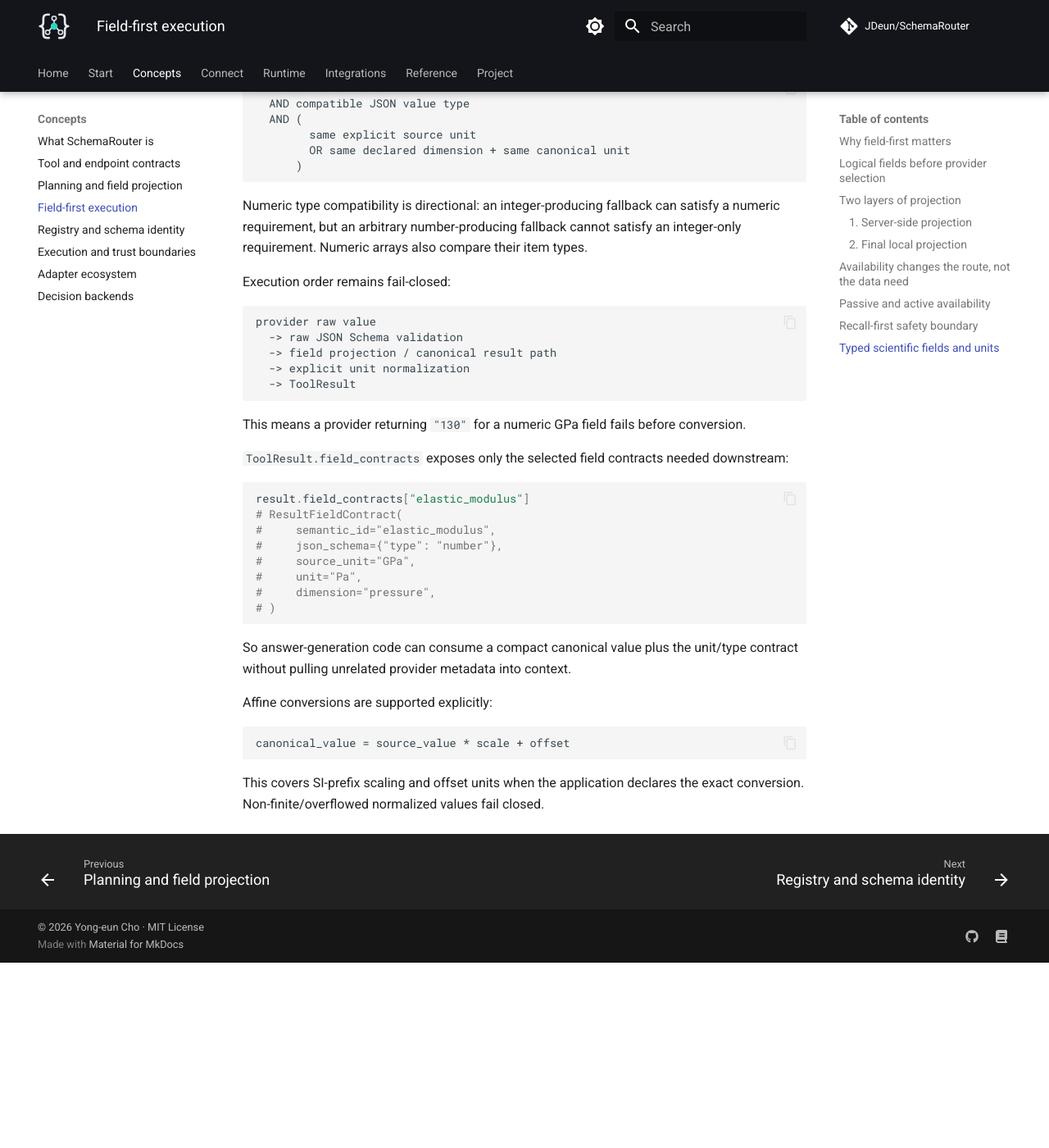
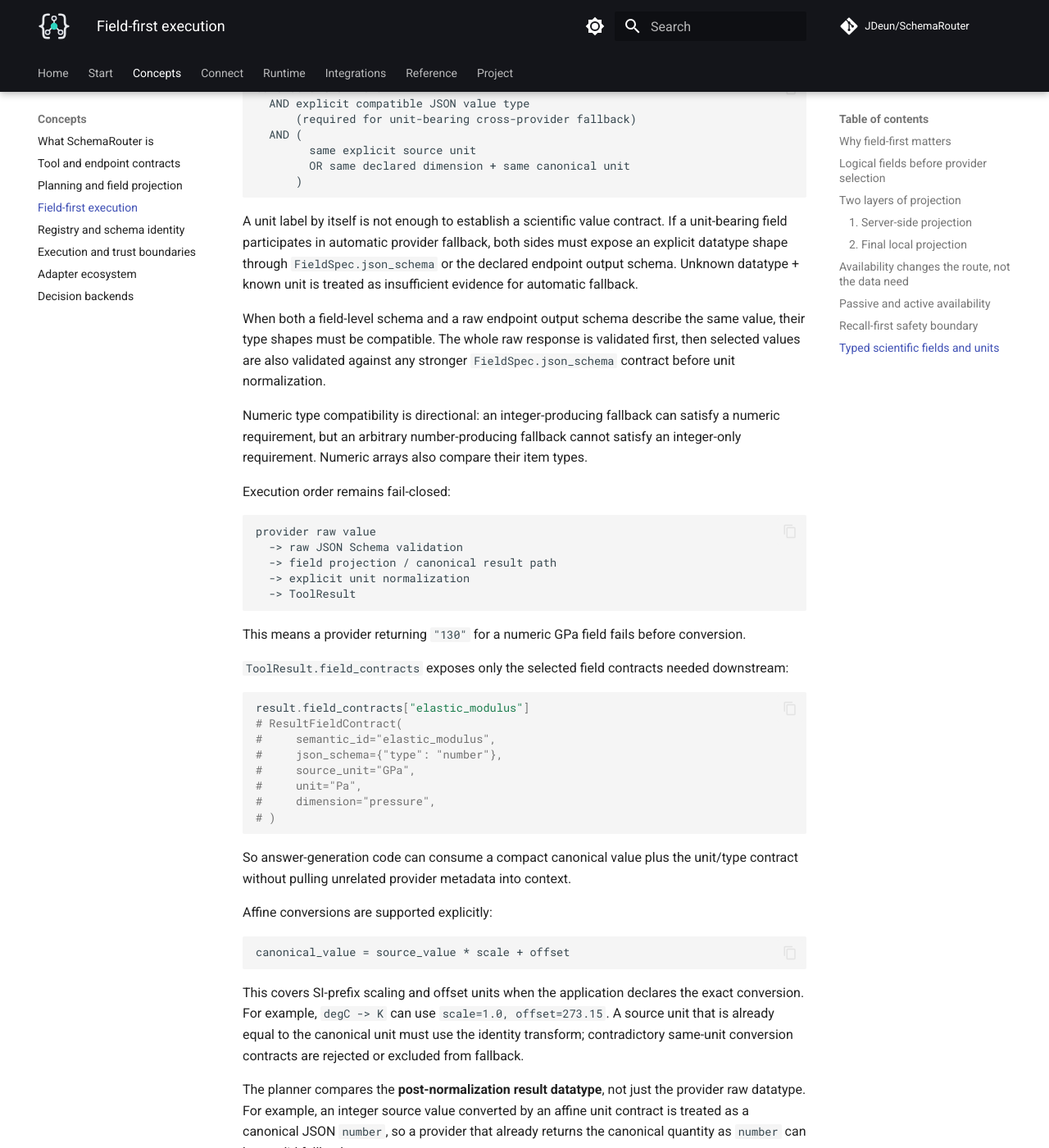
Before and after one commit to JDeun/SchemaRouter, an MkDocs documentation site: the page built from docs/concepts/field-first-execution.md, in a window 1280 px wide and 1400 px high, scrolled down 4433 px. Shown: the whole window at 82% size. Built offline with MkDocs 1.6.1 and Material for MkDocs 9.7.7, drawn with Linux system fonts in a browser that asks for light colours; comment, search, counter and statistics services are not loaded; before the commit the page ends 5607 px from its top, so only the background shows below that; some of the changed text lies outside the part shown.

Commit message:
docs: clarify strict datatype and unit fallback contracts

````diff
--- a/docs/concepts/field-first-execution.md
+++ b/docs/concepts/field-first-execution.md
@@ -191,12 +191,22 @@ Fallback compatibility is conservative:
 
 ```text
 same semantic field
-  AND compatible JSON value type
+  AND explicit compatible JSON value type
+      (required for unit-bearing cross-provider fallback)
   AND (
         same explicit source unit
         OR same declared dimension + same canonical unit
       )
 ```
+
+A unit label by itself is not enough to establish a scientific value contract. If a unit-bearing
+field participates in automatic provider fallback, both sides must expose an explicit datatype
+shape through `FieldSpec.json_schema` or the declared endpoint output schema. Unknown datatype +
+known unit is treated as insufficient evidence for automatic fallback.
+
+When both a field-level schema and a raw endpoint output schema describe the same value, their type
+shapes must be compatible. The whole raw response is validated first, then selected values are also
+validated against any stronger `FieldSpec.json_schema` contract before unit normalization.
 
 Numeric type compatibility is directional: an integer-producing fallback can satisfy a numeric
 requirement, but an arbitrary number-producing fallback cannot satisfy an integer-only requirement.
@@ -237,4 +247,15 @@ canonical_value = source_value * scale + offset
 ```
 
 This covers SI-prefix scaling and offset units when the application declares the exact conversion.
-Non-finite/overflowed normalized values fail closed.
+For example, `degC -> K` can use `scale=1.0, offset=273.15`. A source unit that is already equal
+to the canonical unit must use the identity transform; contradictory same-unit conversion contracts
+are rejected or excluded from fallback.
+
+The planner compares the **post-normalization result datatype**, not just the provider raw datatype.
+For example, an integer source value converted by an affine unit contract is treated as a canonical
+JSON `number`, so a provider that already returns the canonical quantity as `number` can be a
+valid fallback.
+
+Unit symbols remain exact and case-/punctuation-sensitive. Surrounding whitespace is rejected.
+Nonlinear/logarithmic conversions are not inferred or synthesized. Non-finite/overflowed normalized
+values fail closed.
````
